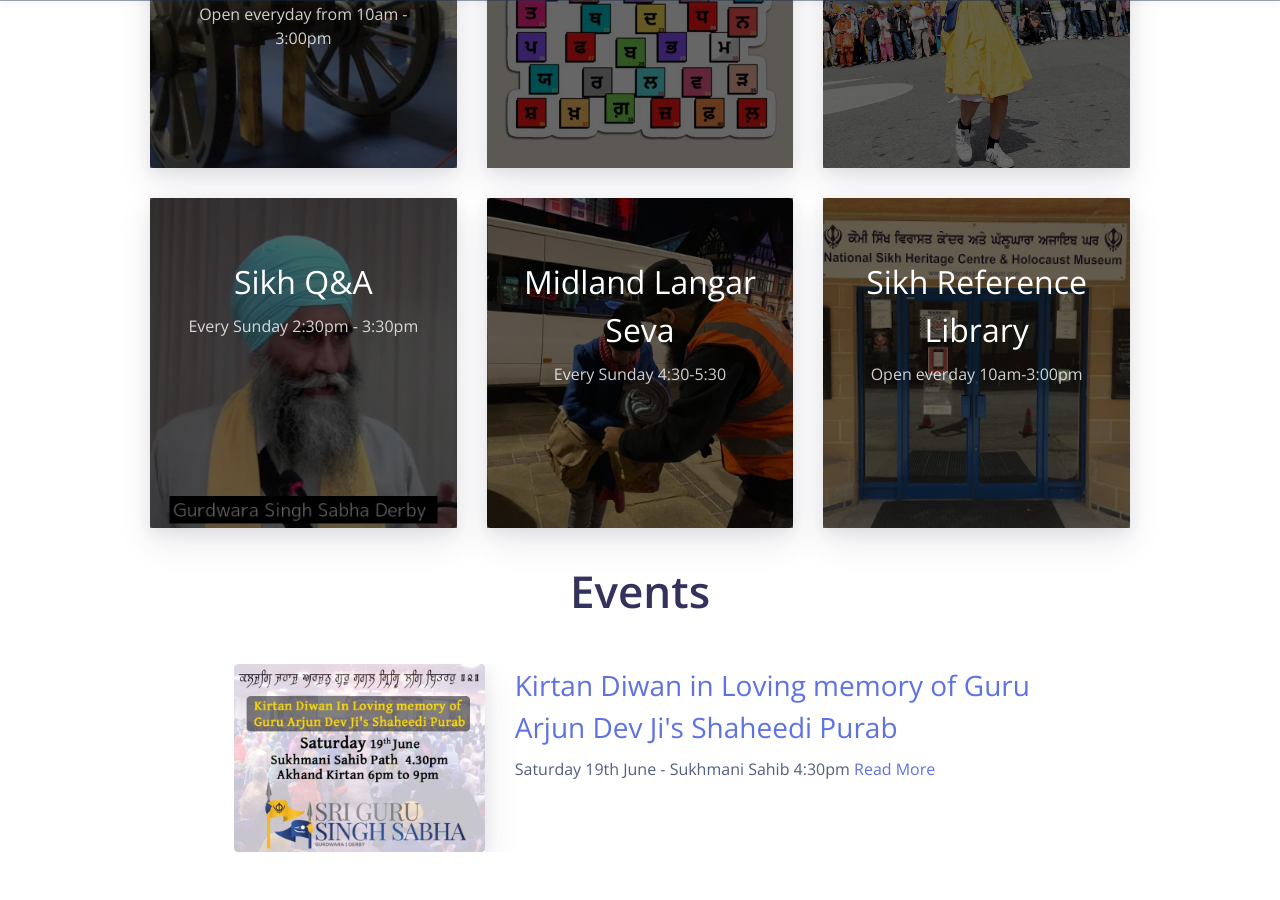
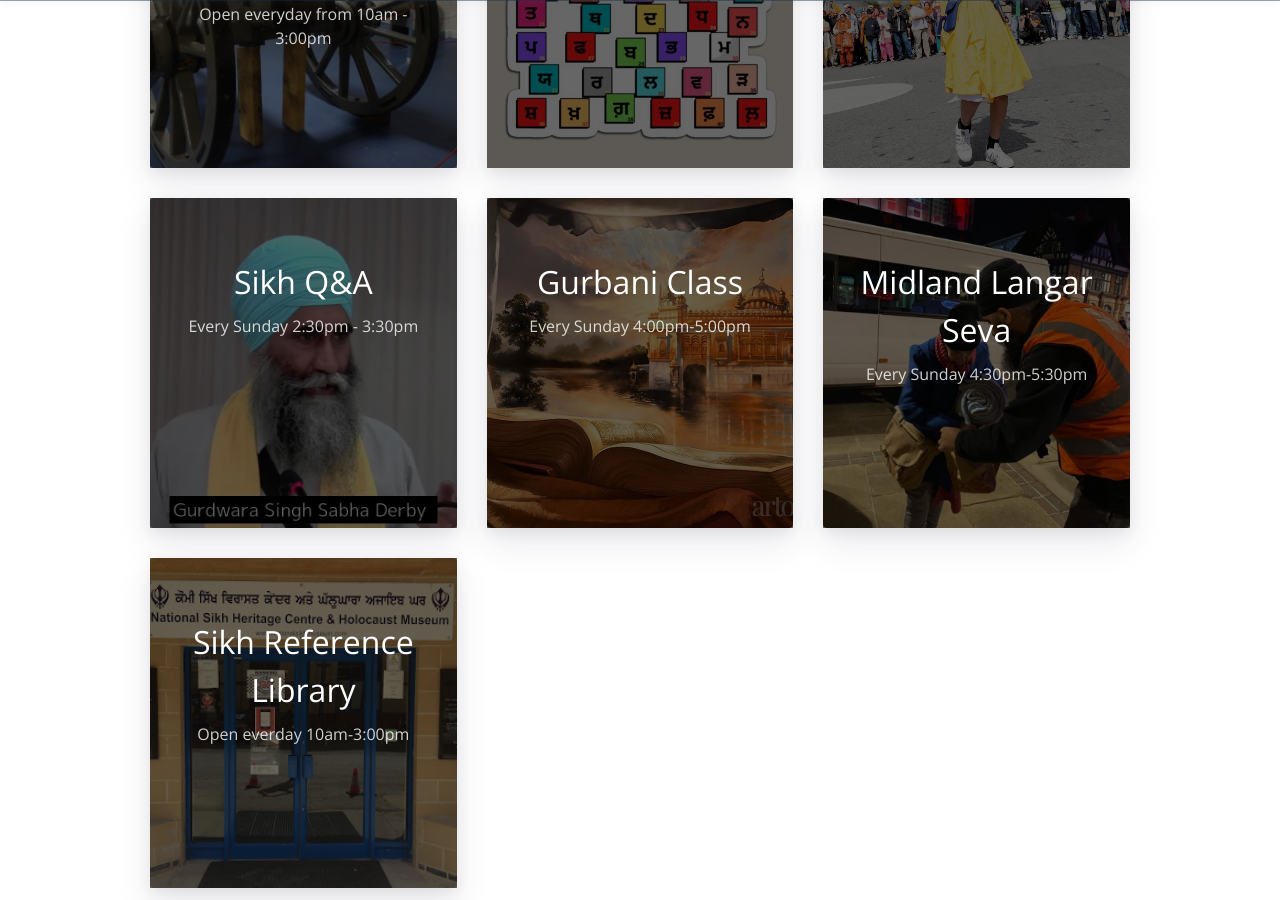
Before and after one commit to sgssderby/sgssderby.github.io, a Jekyll site: the page built from index.html, in a window 1280 px wide and 900 px high, scrolled down 1246 px. Built offline with Jekyll 4.4.1, drawn with Linux system fonts in a browser that asks for light colours; nearby versions of some CDN libraries.

Commit message:
add Gurbani class project to home page

```diff
--- a/_includes/home-projects.html
+++ b/_includes/home-projects.html
@@ -63,11 +63,19 @@
             </div>
         </div>
         <div class="col-lg-4">
-            <div class="card card-background" style="background-image: url('./assets/img/projects/midlands-langar-seva.jpeg')">
+            <div class="card card-background" style="background-image: url('./assets/img/projects/gurbani-class.jpeg')">
               <div class="card-body text-center">
-                  <h2 class="card-title">Midland Langar Seva</h2>
-                <h6 class="desc text-white opacity-8">Every Sunday 4:30-5:30</h6>
+                  <h2 class="card-title">Gurbani Class</h2>
+                <h6 class="desc text-white opacity-8">Every Sunday 4:00pm-5:00pm</h6>
               </div>
+          </div>
+        </div>
+        <div class="col-lg-4">
+          <div class="card card-background" style="background-image: url('./assets/img/projects/midlands-langar-seva.jpeg')">
+            <div class="card-body text-center">
+                <h2 class="card-title">Midland Langar Seva</h2>
+              <h6 class="desc text-white opacity-8">Every Sunday 4:30pm-5:30pm</h6>
+            </div>
           </div>
         </div>
         <div class="col-lg-4">
```
Also changed, not shown: assets/img/projects/gurbani-class.jpeg (added).
